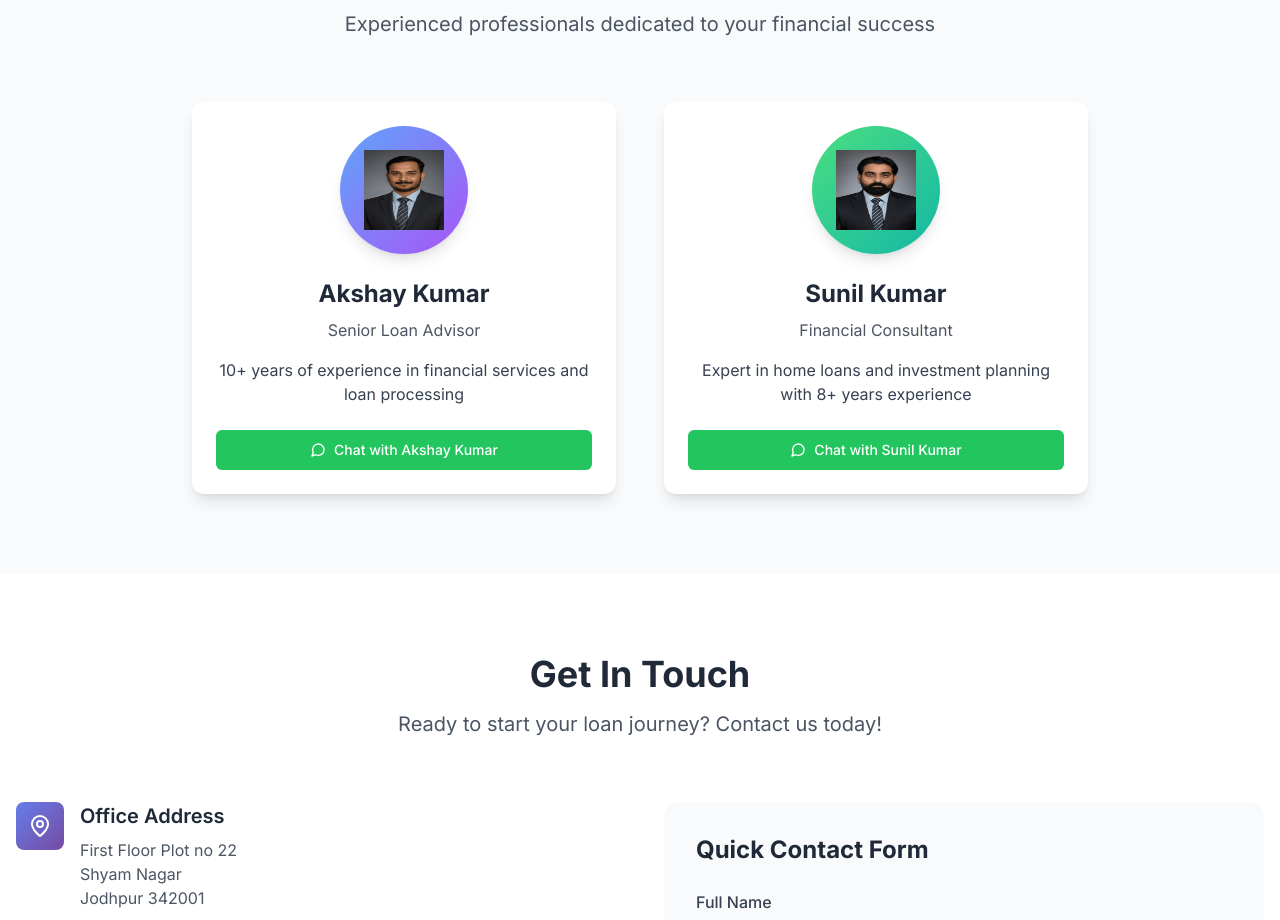
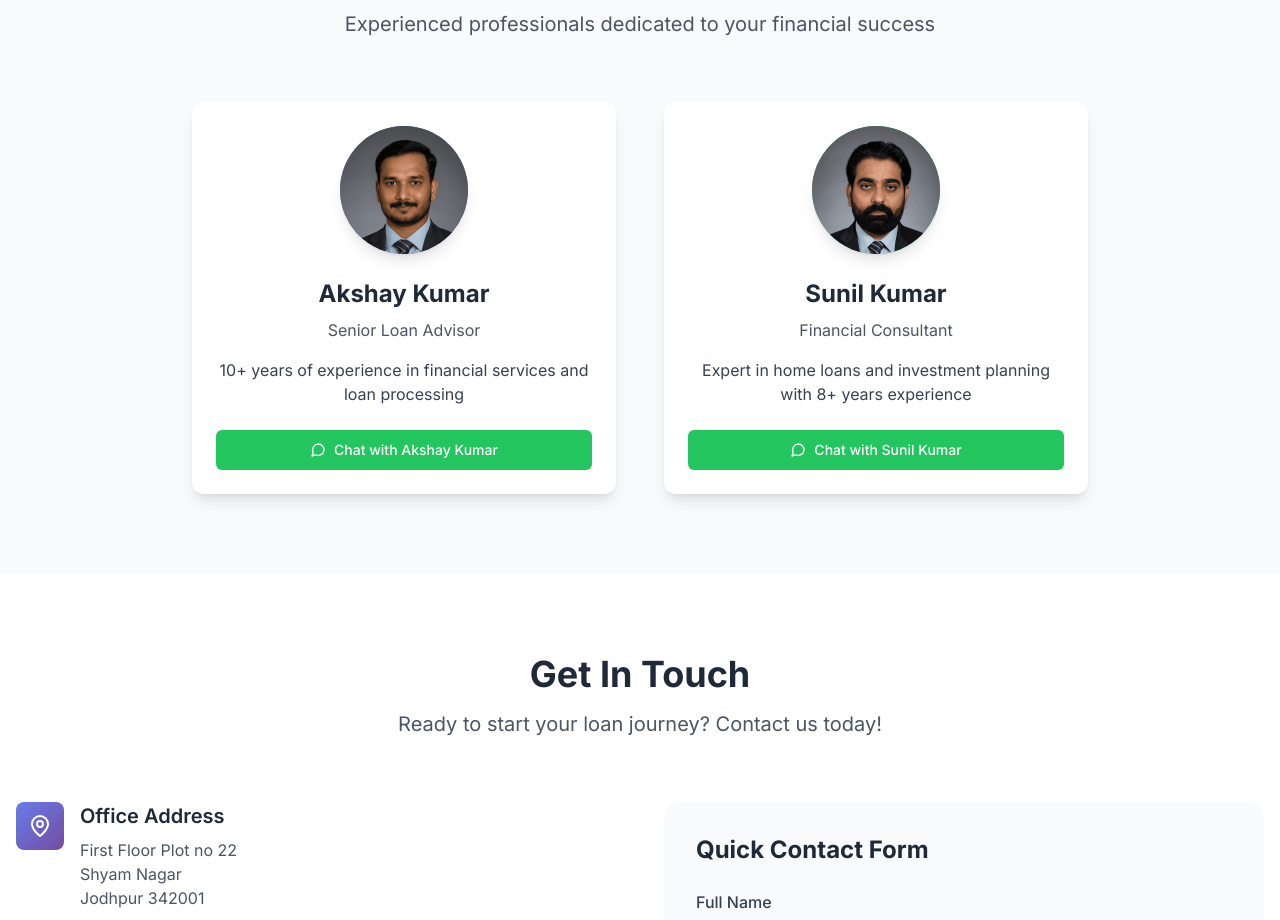
Before and after one commit to jagarwalboy/Loan-Karenge-, a React (Vite) app: page / in a window 1280 px wide. Shown: the part 3580-4500 px from the top of the page. Built offline with nearby package versions, Linux system fonts and the light colour scheme.

Commit message:
Improve team member image display in TeamSection with object-cover styling

```diff
--- a/src/components/TeamSection.jsx
+++ b/src/components/TeamSection.jsx
@@ -42,7 +42,7 @@ const TeamSection = () => {
             <div className="w-32 h-32 mx-auto mb-6 rounded-full overflow-hidden shadow-lg bg-gradient-to-br from-blue-400 to-purple-500 flex items-center justify-center text-white">
               <img
                 alt="Akshay Kumar - Senior Loan Advisor icon"
-                className="w-20 h-20"
+                className="w-full h-full object-cover object-top"
                 src="/images/akshay.jpg"
               />
             </div>
@@ -60,7 +60,7 @@ const TeamSection = () => {
             <div className="w-32 h-32 mx-auto mb-6 rounded-full overflow-hidden shadow-lg bg-gradient-to-br from-green-400 to-teal-500 flex items-center justify-center text-white">
               <img
                 alt="Sunil Kumar - Financial Consultant icon"
-                className="w-20 h-20"
+                className="w-full h-full object-cover object-top"
                 src="/images/sunil.jpg"
               />
             </div>
```
